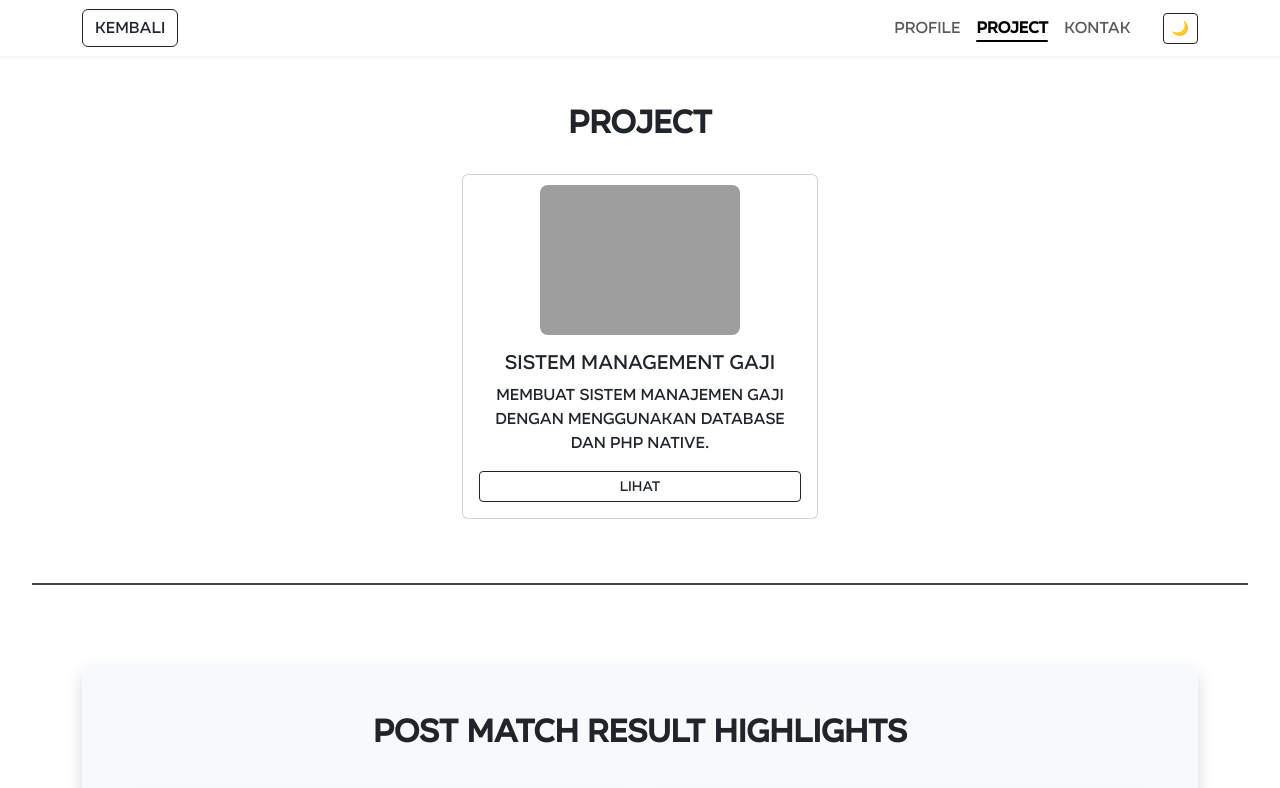
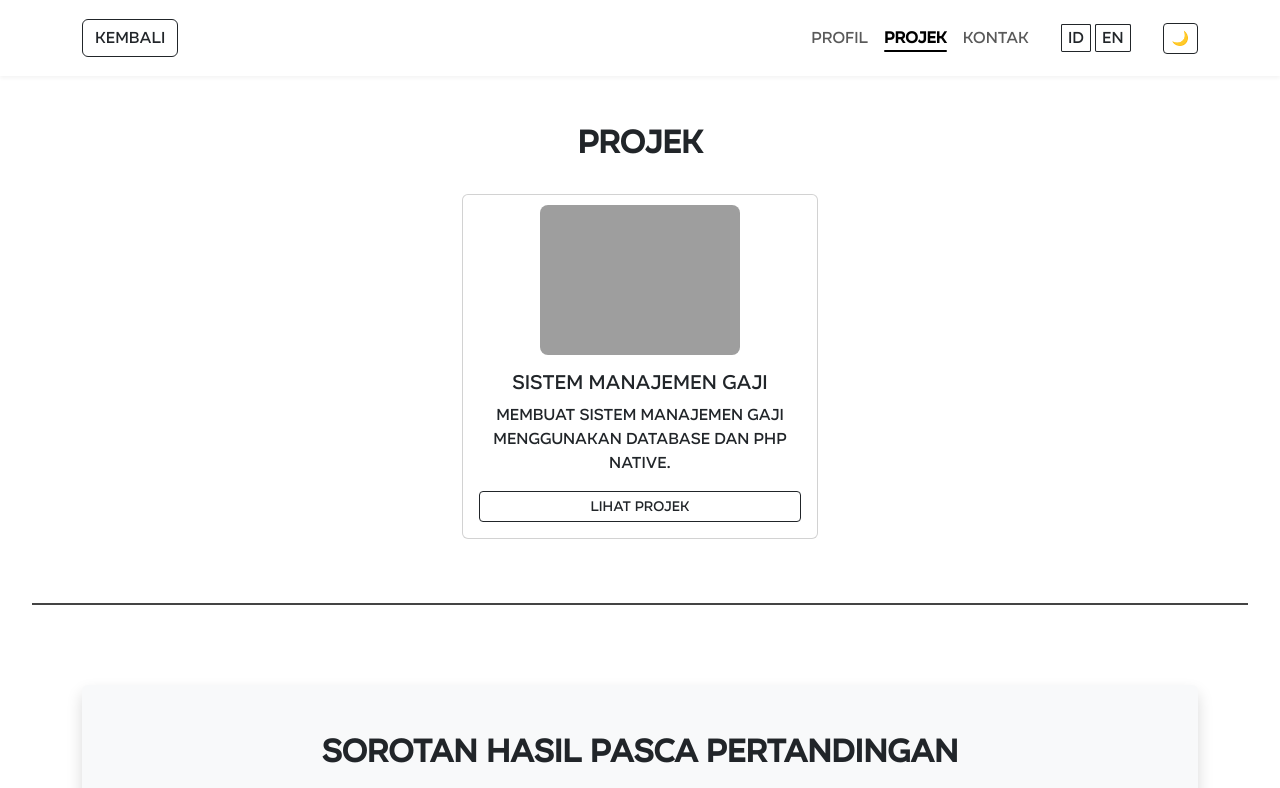
Before and after one commit to Dzikraahsan/Portfolio2, a Flask app: page /project in a window 1280 px wide. Shown: the top 788 px of the page. Run offline with Flask 3, Linux system fonts and the light colour scheme; grey boxes are pictures that could not be loaded.

Commit message:
update code

```diff
--- a/templates/project.html
+++ b/templates/project.html
@@ -154,6 +154,16 @@
       background-color: #fff;
     }
 
+    /* untuk multibahasa */
+    [data-i18n] {
+      transition: opacity 0.3s ease;
+      opacity: 1;
+    }
+
+    [data-i18n].fade-out {
+      opacity: 0;
+    }
+
     /* kode responsive */
       @media (max-width: 768px) {
         html {
@@ -254,21 +264,27 @@
         <div class="container d-flex justify-content-between align-items-center flex-wrap pon">
 
             <!-- Tombol Kembali -->
-            <a href="{{ url_for('home') }}" class="btn dynamic-btn mb-2 mb-lg-0 navv">Kembali</a>
+            <a href="{{ url_for('home') }}" class="btn dynamic-btn mb-2 mb-lg-0 navv" data-i18n="button-back">Kembali</a>
 
             <!-- Navigation Menu -->
             <div class="d-flex align-items-center flex-wrap justify-content-end">
               <ul class="navbar-nav d-flex flex-row mb-2 mb-lg-0 atur">
                   <li class="nav-item box me-3">
-                    <a class="nav-link {% if request.endpoint == 'profile' %}active{% endif %}" href="{{ url_for('profile') }}">Profile</a>
+                    <a class="nav-link {% if request.endpoint == 'profile' %}active{% endif %}" href="{{ url_for('profile') }}" data-i18n="nav-profile">Profile</a>
                   </li>
                   <li class="nav-item box me-3">
-                    <a class="nav-link {% if request.endpoint == 'project' %}active{% endif %}" href="{{ url_for('project') }}">Project</a>
+                    <a class="nav-link {% if request.endpoint == 'project' %}active{% endif %}" href="{{ url_for('project') }}" data-i18n="nav-project">Project</a>
                   </li>
                   <li class="nav-item box me-3">
-                    <a class="nav-link {% if request.endpoint == 'kontak' %}active{% endif %}" href="{{ url_for('kontak') }}">Kontak</a>
+                    <a class="nav-link {% if request.endpoint == 'kontak' %}active{% endif %}" href="{{ url_for('kontak') }}" data-i18n="nav-contact">Kontak</a>
                   </li>
               </ul>
+
+                <div class="lang-switcher text-center p-3">
+                  <button class="dynamic-btn text center" style="border-radius: 5%;" onclick="setLanguage('id')">ID</button>
+                  <button class="dynamic-btn text center" style="border-radius: 5%;" onclick="setLanguage('en')">EN</button>
+                </div>
+
               <button id="themeToggle" class="btn btn-sm dynamic-btn ms-3">🌙</button>
             </div>
 
@@ -278,16 +294,16 @@
   <!-- Project Section -->
   <section id="project" class="py-5 mb-3 bg-body pro" style="margin-bottom: 1rem;">
     <div class="container zoom-on-load">
-      <h2 class="section-title text-center mb-5">PROJECT</h2>
+      <h2 class="section-title text-center mb-5" data-i18n="project">PROJECT</h2>
       <div class="row g-4">
         <!-- Project 1 -->
         <div class="container col-lg-4" style="display: block; margin: 0 auto; margin-top: 0.5rem;">
           <div class="card project-card h-100">
             <img src="https://res.cloudinary.com/da4fjxm1e/image/upload/v1752393690/karyawan_foto/nb5gpq9sb3bf6opshjq8.png" class="card-img-top" alt="Project 1" style="width: 200px; display: block; margin: 0 auto; margin-top: 10px;">
             <div class="card-body">
-              <h5 class="card-title text-center teks">Sistem Management Gaji</h5>
-              <p class="card-text text-center">Membuat sistem manajemen gaji dengan menggunakan database dan php native.</p>
-              <a href="https://manajemen-gaji-dzikra.up.railway.app/" class="btn btn-sm dynamic-btn" style="display: block; margin: 0 auto;">Lihat</a>
+              <h5 class="card-title text-center teks" data-i18n="project-sec">Sistem Management Gaji</h5>
+              <p class="card-text text-center" data-i18n="project-dec">Membuat sistem manajemen gaji dengan menggunakan database dan php native.</p>
+              <a href="https://manajemen-gaji-dzikra.up.railway.app/" class="btn btn-sm dynamic-btn" style="display: block; margin: 0 auto;" data-i18n="project-button">Lihat Projek</a>
             </div>
           </div>
         </div>
@@ -302,7 +318,7 @@
   <div class="container">
       <div class="container shadow p-5 mb-5 mt-5 bg-body-tertiary rounded" data-aos="fade-up">
         <div class="text-center">
-          <h2 style="font-weight: 700; margin-bottom: -0.75rem;" data-aos="fade-up">POST MATCH RESULT HIGHLIGHTS</h2>
+          <h2 style="font-weight: 700; margin-bottom: -0.75rem;" data-aos="fade-up" data-i18n="design">POST MATCH RESULT HIGHLIGHTS</h2>
         </div>
 
         <!-- Design Diary Start -->
@@ -342,14 +358,17 @@
   <footer data-aos="fade-up">
     <div class="container">
       <div class="mb-3">
-        <p class="mb-1 pp">Hubungi saya di: <a href="mailto:ahsandzikra@gmail.com">ahsandzikra@gmail.com</a></p>
+        <p class="mb-1 pp">
+          <span class="text-center" data-i18n="footer-call">Hubungi saya di:</span>
+          <a class="text-center" href="mailto:ahsandzikra@email.com" data-i18n="footer-call-email">ahsandzikra@gmail.com</a>
+        </p>
       </div>
       <div class="social-icons">
         <a href="https://github.com/Dzikraahsan"><i class="bi bi-github"></i></a>
         <a href="https://www.instagram.com/dzii27/?__pwa=1"><i class="bi bi-instagram"></i></a>
         <a href="https://wa.me/6285703153305"><i class="bi bi-whatsapp"></i></a>
       </div>
-      <small class="text-muted d-block mt-3">© 2025 Dzikra Ahsan Imawan. All Right Reserved.</small>
+      <small class="text-center text-muted d-block mt-3" data-i18n="footer-copyright">© 2025 Dzikra Ahsan Imawan. All Right Reserved.</small>
     </div>
   </footer>
 
@@ -377,6 +396,65 @@
         themeToggle.textContent = newTheme === 'light' ? '🌙' : '🌟';
       });
 
+      // script untuk multibahasa
+      const translations = {
+        "id": {
+          "button-back": "Kembali",
+          "nav-profile": "Profil",
+          "nav-project": "Projek",
+          "nav-contact": "Kontak",
+          "project": "Projek",
+          "project-sec": "Sistem Manajemen Gaji",
+          "project-dec": "Membuat sistem manajemen gaji menggunakan database dan PHP native.",
+          "project-button": "Lihat Projek",
+          "design": "sorotan hasil pasca pertandingan",
+          "footer-call": "Hubungi Saya Di:",
+          "footer-call-email": "ahsandzikra@gmail.com",
+          "footer-copyright": "© 2025 Dzikra Ahsan Imawan. Semua Hak Dilindungi."
+          },
+
+          "en": {
+          "button-back": "Back",
+          "nav-profile": "Profile",
+          "nav-project": "Project",
+          "nav-contact": "Contact",
+          "project": "Project",
+          "project-sec": "salary Management System",
+          "project-dec": "Create a salary management system using database and PHP native.",
+          "project-button": "See project",
+          "design": "Post Match result Highlights",
+          "footer-call": "Contact Me At:",
+          "footer-call-email": "ahsandzikra@gmail.com",
+          "footer-copyright": "© 2025 Dzikra Ahsan Imawan. All Right Reserved."
+        }
+      };
+
+      function setLanguage(lang) {
+        localStorage.setItem('lang', lang);
+        const elements = document.querySelectorAll('[data-i18n]');
+
+        // Step 1: Fade out
+        elements.forEach(el => {
+          el.classList.add('fade-out');
+        });
+
+        // Step 2: Tunggu transisi, lalu ganti isi dan fade in
+        setTimeout(() => {
+          elements.forEach(el => {
+            const key = el.getAttribute('data-i18n');
+            if (translations[lang][key]) {
+              el.innerHTML = translations[lang][key];
+            }
+            el.classList.remove('fade-out');
+          });
+        }, 300); // waktu sesuai CSS transition
+      }
+
+      document.addEventListener('DOMContentLoaded', () => {
+        const savedLang = localStorage.getItem('lang') || 'id';
+        setLanguage(savedLang);
+      });
+
   </script>
 </body>
 </html>
```
